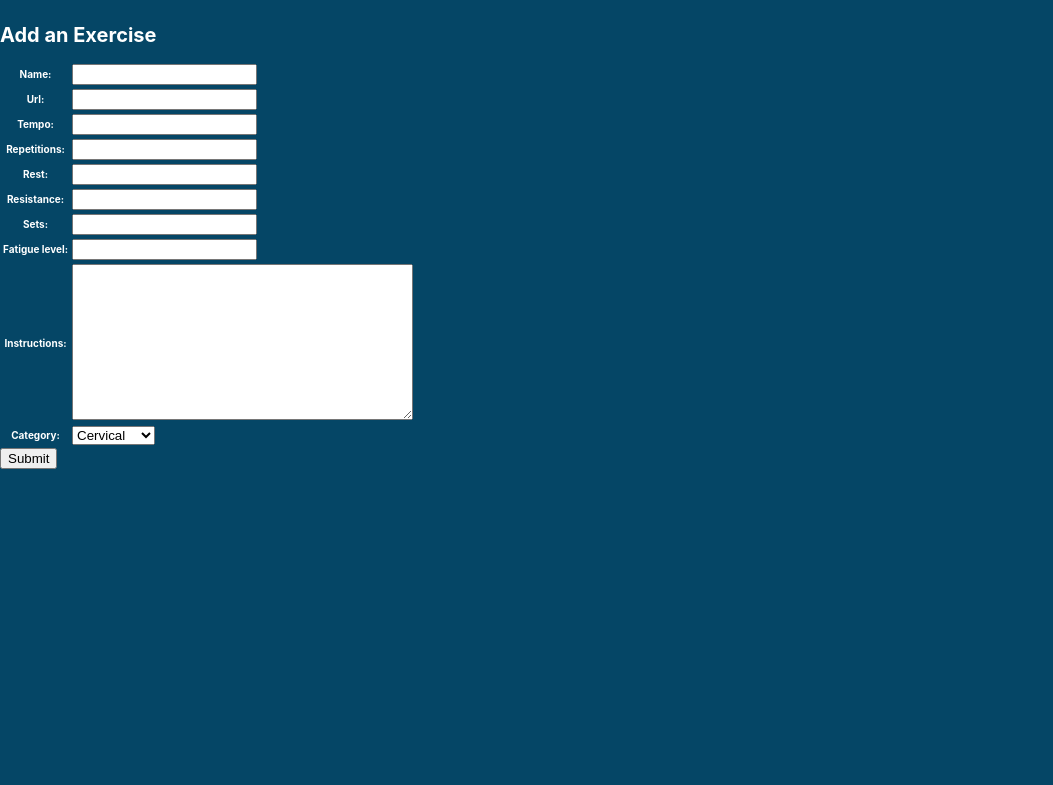
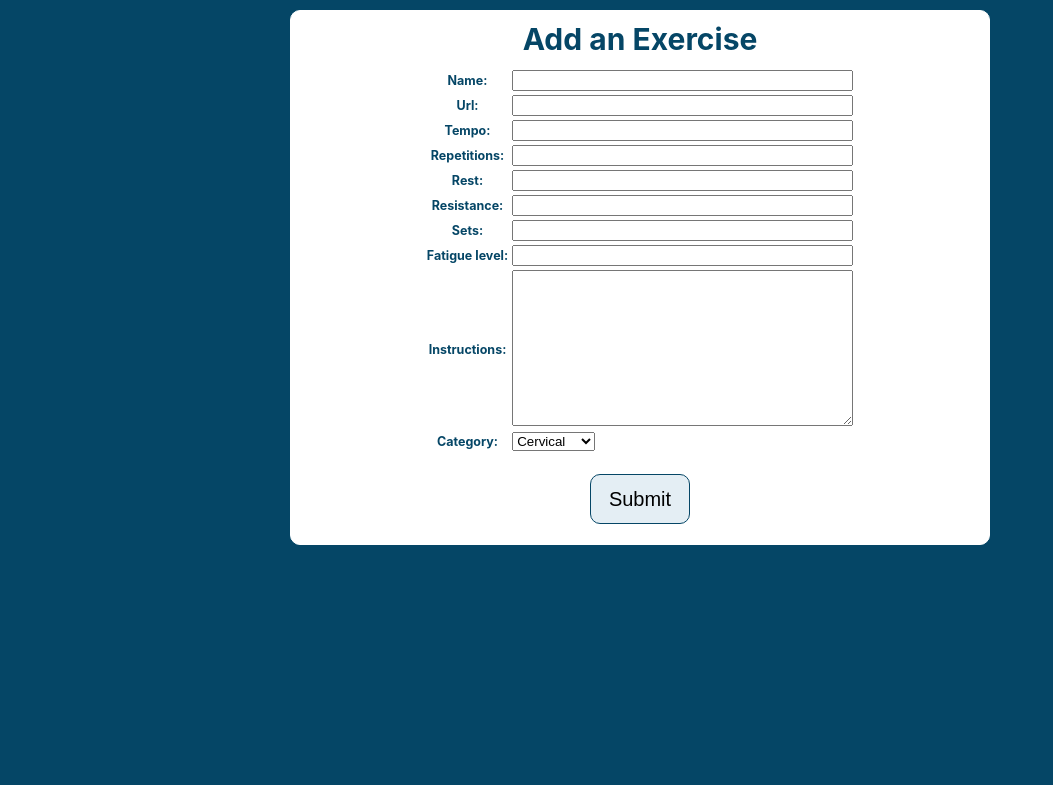
Before and after one commit to njmanning212/move-every-day, a Django app: page /exercises/create/ in a window 1280 px wide. Shown: the part 77-862 px from the top of the page, without its empty margins (0-1053 px from the left). Run offline with Django 4.2, Linux system fonts and the light colour scheme.

Commit message:
add css for exercise form

```diff
--- a/main_app/static/css/base.css
+++ b/main_app/static/css/base.css
@@ -73,3 +73,24 @@ main {
   height: 800px;
   overflow-y: auto;
 }
+
+.btn {
+  display: flex;
+  flex-direction: row;
+  align-items: center;
+  justify-content: center;
+  min-width: 100px;
+  background-color: var(--light-blue);
+  height: 50px;
+  border: var(--dark-blue) 1px solid;
+  border-radius: 10px;
+  text-decoration: none;
+  font-size: 2rem;
+  color: black;
+}
+
+.btn:hover {
+  background-color: var(--dark-blue);
+  color: white;
+  border: var(--light-blue) 1px solid;
+}
--- a/main_app/static/css/form.css
+++ b/main_app/static/css/form.css
@@ -0,0 +1,49 @@
+.form-container {
+  display: flex;
+  flex-direction: column;
+  align-items: center;
+  justify-content: center;
+  margin: 0 auto 20px;
+  width: 90%;
+  max-width: 700px;
+  padding: 0 20px 20px;
+  border: white 1px solid;
+  background: white;
+  border-radius: 10px;
+  color: var(--dark-blue);
+}
+
+h1 {
+  font-size: 3rem;
+  padding: 10px;
+  margin: 0;
+  color: var(--dark-blue);
+  text-align: center;
+}
+
+form, table, textarea, input {
+  width: 100%;
+}
+
+textarea, input {
+  max-width: 500px;
+}
+
+form, table {
+  display: flex;
+  flex-direction: column;
+  align-items: center;
+  justify-content: center;
+}
+
+label {
+  font-size: 1.25em;
+}
+
+.submit {
+  margin-top: 20px;
+}
+
+.submit:hover {
+  cursor: pointer;
+}
--- a/main_app/templates/main_app/exercise_form.html
+++ b/main_app/templates/main_app/exercise_form.html
@@ -5,11 +5,12 @@
 <link
   rel="stylesheet"
   type="text/css"
-  href="">
+  href="{% static 'css/form.css' %}">
 {% endblock %}
 
 {% block content %}
 
+<section class="form-container">
   <div>
     {% if object %}
       <h1>Edit {{ object.name }}</h1>
@@ -25,7 +26,8 @@
     <table>
       {{ form.as_table }}
     </table>
-  <button type="submit">Submit</button>
+    <button type="submit" class="btn submit">Submit</button>
   </form>
+</section>
 
 {% endblock %}
```
Also changed, not shown: main_app/static/css/exercises/details.css (+1 -21 lines). Lines whose indentation alone changed are shown as unchanged.
